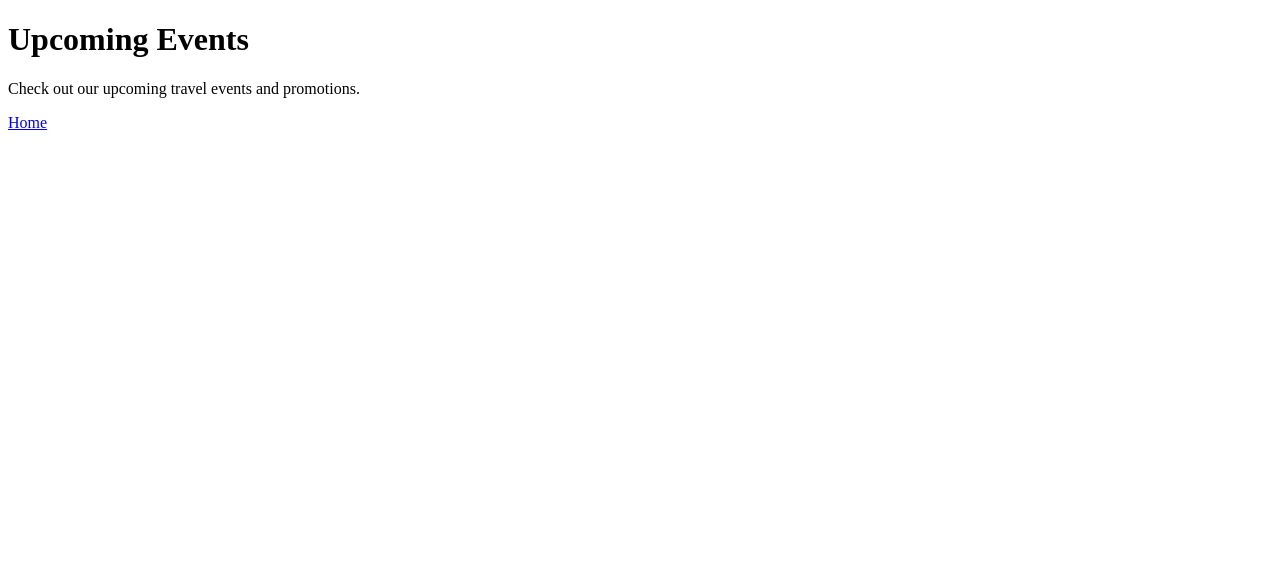
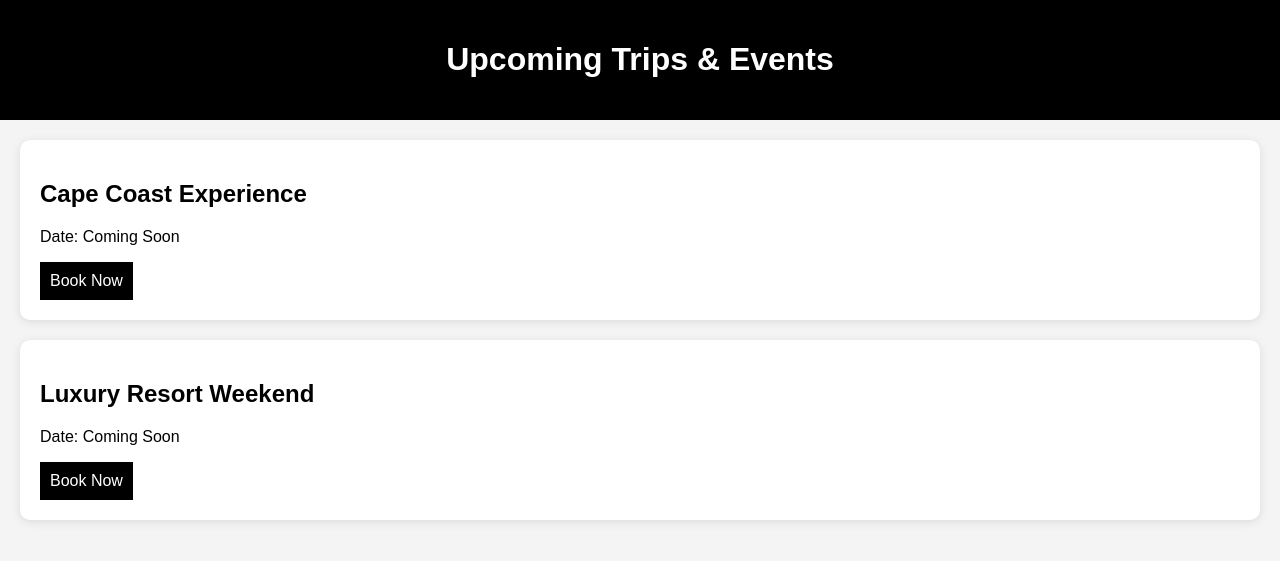
Before and after one commit to oldmoney11/rich-republic, a Flask app: template templates/events.html in a window 1280 px wide. Shown: the top 561 px of the page. Run offline with Flask 3, Linux system fonts and the light colour scheme; the template is opened without the code that fills it, so the values that code supplies are empty.

Commit message:
Update events page and add events route

```diff
--- a/app.py
+++ b/app.py
@@ -31,6 +31,10 @@ def home():
 @app.route("/gallery")
 def gallery():
     return render_template("gallery.html")
+
+@app.route("/events")
+def events():
+    return render_template("events.html")
 
 # ---------------- BOOKING PAGE ----------------
 @app.route("/book", methods=["GET", "POST"])
--- a/templates/events.html
+++ b/templates/events.html
@@ -2,10 +2,51 @@
 <html>
 <head>
     <title>Events - Rich Republic</title>
+    <style>
+        body { font-family: Arial; margin:0; background:#f4f4f4; }
+
+        .header {
+            background:black;
+            color:white;
+            padding:20px;
+            text-align:center;
+        }
+
+        .card {
+            background:white;
+            margin:20px;
+            padding:20px;
+            border-radius:10px;
+            box-shadow:0 2px 10px rgba(0,0,0,0.1);
+        }
+
+        .btn {
+            background:black;
+            color:white;
+            padding:10px;
+            display:inline-block;
+            text-decoration:none;
+        }
+    </style>
 </head>
+
 <body>
-    <h1>Upcoming Events</h1>
-    <p>Check out our upcoming travel events and promotions.</p>
-    <a href="/">Home</a>
+
+<div class="header">
+    <h1>Upcoming Trips & Events</h1>
+</div>
+
+<div class="card">
+    <h2>Cape Coast Experience</h2>
+    <p>Date: Coming Soon</p>
+    <a class="btn" href="/book">Book Now</a>
+</div>
+
+<div class="card">
+    <h2>Luxury Resort Weekend</h2>
+    <p>Date: Coming Soon</p>
+    <a class="btn" href="/book">Book Now</a>
+</div>
+
 </body>
 </html>
```
